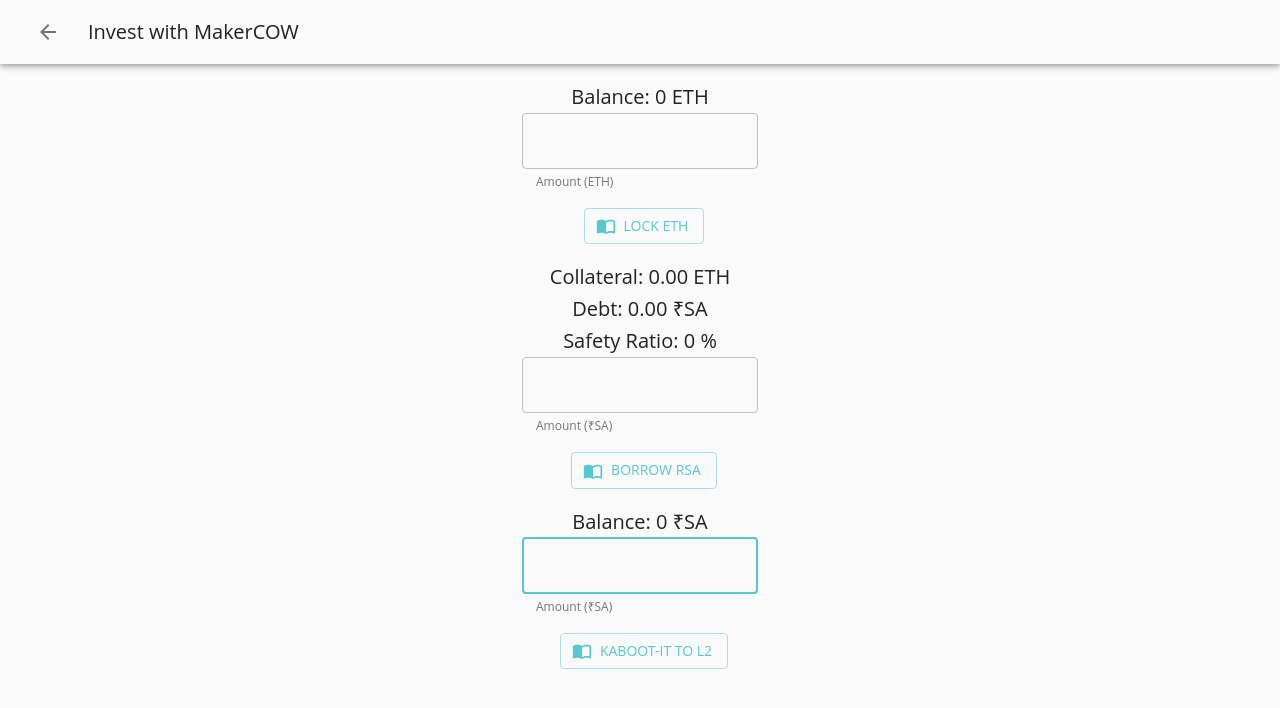
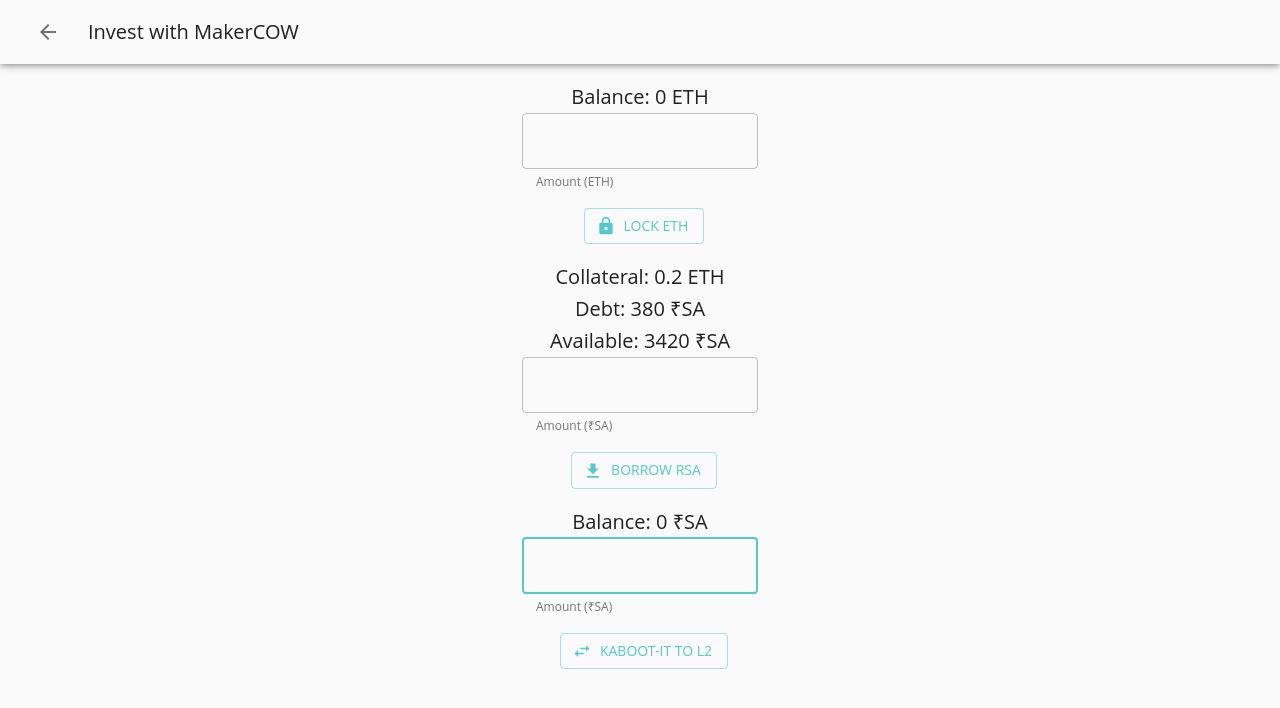
Before and after one commit to batuaWallet/L2-web-wallet, a React (Create React App) app: page /invest in a window 1280 px wide. Both pictures are taken after a click on the button 640 px from the left and 575 px from the top of the page. Shown: the top 708 px of the page. Built offline with nearby package versions, Linux system fonts and the light colour scheme; no server answers.

Commit message:
✨ display amount available to borrow

```diff
--- a/src/components/EnterL2.tsx
+++ b/src/components/EnterL2.tsx
@@ -12,7 +12,9 @@ import {
 } from "@material-ui/core";
 import {
   ArrowBack as BackIcon,
-  ImportContacts as ZapIcon,
+  Lock as LockIcon,
+  GetApp as BorrowIcon,
+  SwapHoriz as BridgeIcon,
 } from "@material-ui/icons";
 import { WalletContext } from "../utils/walletContext";
 import { getRSABalance, getETHBalance, approveForDeposit, depositERC20toMatic }from '../utils/account';
@@ -46,13 +48,17 @@ export const EnterL2 = (props: any) => {
   const [ETHBalance, setETHBalance] = useState(0);
   const [RSABalance, setRSABalance] = useState(0);
 
-  const [bridgeAmount, setBridgeAmount] = useState();
+  const [collateral, setCollateral] = useState(0);
+  const [debt, setDebt] = useState(0);
+  const [credit, setCredit] = useState(0);
+
+  const [bridgeAmount, setBridgeAmount] = useState("");
   const [bridgeAmountError, setBridgeAmountError] = useState({err: false, msg: "Amount (₹SA)"});
 
-  const [lockAmount, setLockAmount] = useState();
+  const [lockAmount, setLockAmount] = useState("");
   const [lockAmountError, setLockAmountError] = useState({err: false, msg: "Amount (ETH)"});
 
-  const [borrowAmount, setBorrowAmount] = useState();
+  const [borrowAmount, setBorrowAmount] = useState("");
   const [borrowAmountError, setBorrowAmountError] = useState({err: false, msg: "Amount (₹SA)"});
 
   useEffect(() => {
@@ -60,9 +66,22 @@ export const EnterL2 = (props: any) => {
       if (wallet) {
         setRSABalance(await getRSABalance(wallet.address));
         setETHBalance(Math.round((await getETHBalance(wallet.address)) * 1000) / 1000);
+        setDebt(380);
+        setCollateral(0.2);
       }
     })();
   }, [wallet]);
+
+  useEffect(() => {
+    const rsaPerEth = 28500 // get from pip?
+    const collateralizationRatio = 1.5;
+    const collateralValue = collateral * rsaPerEth;
+    const maxLoan = collateralValue / collateralizationRatio;
+    console.log(`Max loan: ${maxLoan}`);
+    console.log(`Current loan: ${debt}`);
+    const remaining = maxLoan - debt;
+    setCredit(Math.round(remaining * 100) / 100);
+  }, [debt, collateral]);
 
   const handleSwitch = async () => {
     if (wallet) {
@@ -90,8 +109,12 @@ export const EnterL2 = (props: any) => {
   const handleBridgeAmountChange = (event: React.ChangeEvent<HTMLInputElement>) => {
     setBridgeAmount(event.target.value);
     let amt = Number(event.target.value);
-    if (!amt || amt === 0) {
-      setBridgeAmountError({err: true, msg: "Amount must be a non-zero number"});
+    if (event.target.value === "") {
+      setBridgeAmountError({err: false, msg: "Amount (₹SA)"});
+    } else if (amt <= 0) {
+      setBridgeAmountError({err: true, msg: "Amount must be greater than zero"});
+    } else if (amt > RSABalance) {
+      setBridgeAmountError({err: true, msg: "Amount must be less than your balance"});
     } else {
       setBridgeAmountError({err: false, msg: "Amount (₹SA)"});
     }
@@ -100,8 +123,12 @@ export const EnterL2 = (props: any) => {
   const handleLockAmountChange = (event: React.ChangeEvent<HTMLInputElement>) => {
     setLockAmount(event.target.value);
     let amt = Number(event.target.value);
-    if (!amt || amt === 0) {
-      setLockAmountError({err: true, msg: "Amount must be a non-zero number"});
+    if (event.target.value === "") {
+      setLockAmountError({err: false, msg: "Amount (ETH)"});
+    } else if (amt <= 0) {
+      setLockAmountError({err: true, msg: "Amount must be greater than zero"});
+    } else if (amt > ETHBalance) {
+      setLockAmountError({err: true, msg: "Amount must be less than your balance"});
     } else {
       setLockAmountError({err: false, msg: "Amount (ETH)"});
     }
@@ -110,8 +137,12 @@ export const EnterL2 = (props: any) => {
   const handleBorrowAmountChange = (event: React.ChangeEvent<HTMLInputElement>) => {
     setBorrowAmount(event.target.value);
     let amt = Number(event.target.value);
-    if (!amt || amt === 0) {
-      setBorrowAmountError({err: true, msg: "Amount must be a non-zero number"});
+    if (event.target.value === "") {
+      setBorrowAmountError({err: false, msg: "Amount (₹SA)"});
+    } else if (amt <= 0) {
+      setBorrowAmountError({err: true, msg: "Amount must be greater than zero"});
+    } else if (amt > credit) {
+      setBorrowAmountError({err: true, msg: "Amount must less than is available"});
     } else {
       setBorrowAmountError({err: false, msg: "Amount (₹SA)"});
     }
@@ -149,16 +180,16 @@ export const EnterL2 = (props: any) => {
           variant="outlined"
           onClick={() => handleLock()}
           className={classes.zap}
-          startIcon={<ZapIcon />}
+          startIcon={<LockIcon />}
         >
           Lock ETH
         </Button>
 
         <Divider />
 
-        <Typography variant="h6" > Collateral: 0.00 ETH </Typography>
-        <Typography variant="h6" > Debt: 0.00 ₹SA </Typography>
-        <Typography variant="h6" > Safety Ratio: 0 % </Typography>
+        <Typography variant="h6" > Collateral: {collateral} ETH </Typography>
+        <Typography variant="h6" > Debt: {debt} ₹SA </Typography>
+        <Typography variant="h6" > Available: {credit} ₹SA </Typography>
 
         <TextField
           autoFocus={true}
@@ -175,7 +206,7 @@ export const EnterL2 = (props: any) => {
           variant="outlined"
           onClick={() => handleMint()}
           className={classes.zap}
-          startIcon={<ZapIcon />}
+          startIcon={<BorrowIcon />}
         >
           Borrow RSA
         </Button>
@@ -200,7 +231,7 @@ export const EnterL2 = (props: any) => {
           disabled={bridgeAmountError.err}
           onClick={() => handleSwitch()}
           className={classes.zap}
-          startIcon={<ZapIcon />}
+          startIcon={<BridgeIcon />}
         >
           Kaboot-It to L2
         </Button>
```
